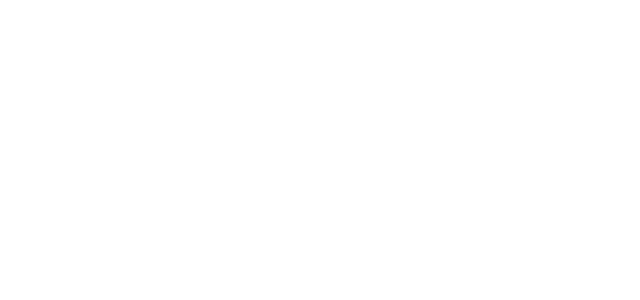
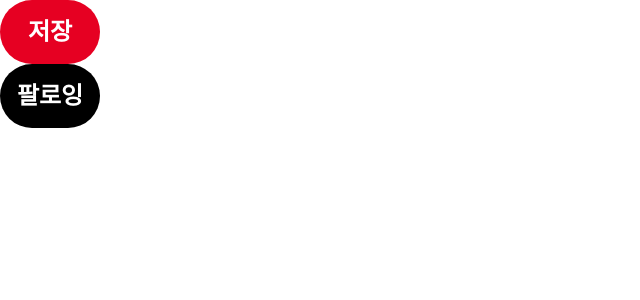
Before and after one commit to GOSOPT-CDS-TEAM7-DeskTop/Frontend, a React (Vite) app: page /pin/1 in a window 1280 px wide. Before the commit this address had no page. Shown: the top 300 px of the page, without its empty margins (0-640 px from the left). Built offline with nearby package versions, Linux system fonts and the light colour scheme; a web font is replaced by a local one.

Commit message:
[ feat ] : 버튼 UI 제작 / 토글 기능 구현

```diff
--- a/src/Router.tsx
+++ b/src/Router.tsx
@@ -1,5 +1,6 @@
 import { BrowserRouter, Route, Routes } from "react-router-dom";
 import Home from "./pages/Home";
+import PinDetail from "./pages/PinDetail";
 
 const Router = () => {
   return (
@@ -7,7 +8,7 @@
       <BrowserRouter>
         <Routes>
           <Route path="/home" element={<Home />} />
-          {/* <Route path="/pin/:pinId" element={<PinDetail />} /> 보미 파이팅!*/}
+          <Route path="/pin/:pinId" element={<PinDetail />} /> 보미 파이팅!
           {/* <Route path="/mypage/:userId" element={<Mypage />} /> 예현 파이팅!*/}
           {/* <Route path="/pinupload" element={<Upload />} /> 재욱 파이팅!*/}
           {/* <Route path="*" element={<ErrorPage />} /> 찬우 파이팅!*/}
--- /dev/null
+++ b/src/components/common/FollowBtn.tsx
@@ -0,0 +1,47 @@
+import styled from "styled-components";
+
+type FollowBtnProps = {
+  setIsFollowBtnClicked: Function;
+  isFollowBtnClicked: boolean;
+};
+
+function FollowBtn(props: FollowBtnProps) {
+  const { isFollowBtnClicked, setIsFollowBtnClicked } = props;
+  const toggleFollowBtn = () => {
+    setIsFollowBtnClicked((isFollowBtnClicked: any) => !isFollowBtnClicked);
+  };
+  return (
+    <>
+      <>
+        {isFollowBtnClicked ? (
+          <FollowBtnWrapper onClick={toggleFollowBtn} followedBtn>
+            팔로우
+          </FollowBtnWrapper>
+        ) : (
+          <FollowBtnWrapper onClick={toggleFollowBtn}>팔로잉</FollowBtnWrapper>
+        )}
+      </>
+    </>
+  );
+}
+
+export default FollowBtn;
+const FollowBtnWrapper = styled.button`
+  display: flex;
+  justify-content: center;
+  align-items: center;
+
+  width: 10rem;
+  height: 6.4rem;
+
+  border-radius: 5rem;
+  border: 0;
+  background-color: ${(props) => (props.followedBtn ? "#EDEDED" : "#000000")};
+  color: ${(props) => (props.followedBtn ? "#000000" : "#FFFFFF")};
+
+  font-family: "Roboto";
+  font-style: normal;
+  font-weight: 700;
+  font-size: 2.4rem;
+  line-height: 2.8rem;
+`;
--- /dev/null
+++ b/src/components/common/SaveBtn.tsx
@@ -0,0 +1,45 @@
+import styled from "styled-components";
+
+type SaveBtnProps = {
+  setIsSaveBtnClicked: Function;
+  isSaveBtnClicked: boolean;
+};
+
+function SaveBtn(props: SaveBtnProps) {
+  const { isSaveBtnClicked, setIsSaveBtnClicked } = props;
+  const toggleSaveBtn = () => {
+    setIsSaveBtnClicked((isSaveBtnClicked: any) => !isSaveBtnClicked);
+  };
+  return (
+    <>
+      {isSaveBtnClicked ? (
+        <SaveBtnWrapper onClick={toggleSaveBtn} savedBtn>
+          저장됨
+        </SaveBtnWrapper>
+      ) : (
+        <SaveBtnWrapper onClick={toggleSaveBtn}>저장</SaveBtnWrapper>
+      )}
+    </>
+  );
+}
+
+export default SaveBtn;
+const SaveBtnWrapper = styled.button`
+  display: flex;
+  justify-content: center;
+  align-items: center;
+
+  width: 10rem;
+  height: 6.4rem;
+
+  border-radius: 5rem;
+  border: 0;
+  background-color: ${(props) => (props.savedBtn ? "#000000" : "#E60022")};
+  color: #ffffff;
+
+  font-family: "Roboto";
+  font-style: normal;
+  font-weight: 700;
+  font-size: 2.4rem;
+  line-height: 2.8rem;
+`;
--- /dev/null
+++ b/src/pages/PinDetail.tsx
@@ -0,0 +1,17 @@
+import { useState } from "react";
+import SaveBtn from "../components/common/SaveBtn";
+import FollowBtn from "../components/common/FollowBtn";
+
+function PinDetail() {
+  const [isSaveBtnClicked, setIsSaveBtnClicked] = useState(false);
+  const [isFollowBtnClicked, setIsFollowBtnClicked] = useState(false);
+
+  return (
+    <>
+      <SaveBtn isSaveBtnClicked={isSaveBtnClicked} setIsSaveBtnClicked={setIsSaveBtnClicked} />
+      <FollowBtn isFollowBtnClicked={isFollowBtnClicked} setIsFollowBtnClicked={setIsFollowBtnClicked} />
+    </>
+  );
+}
+
+export default PinDetail;
```
